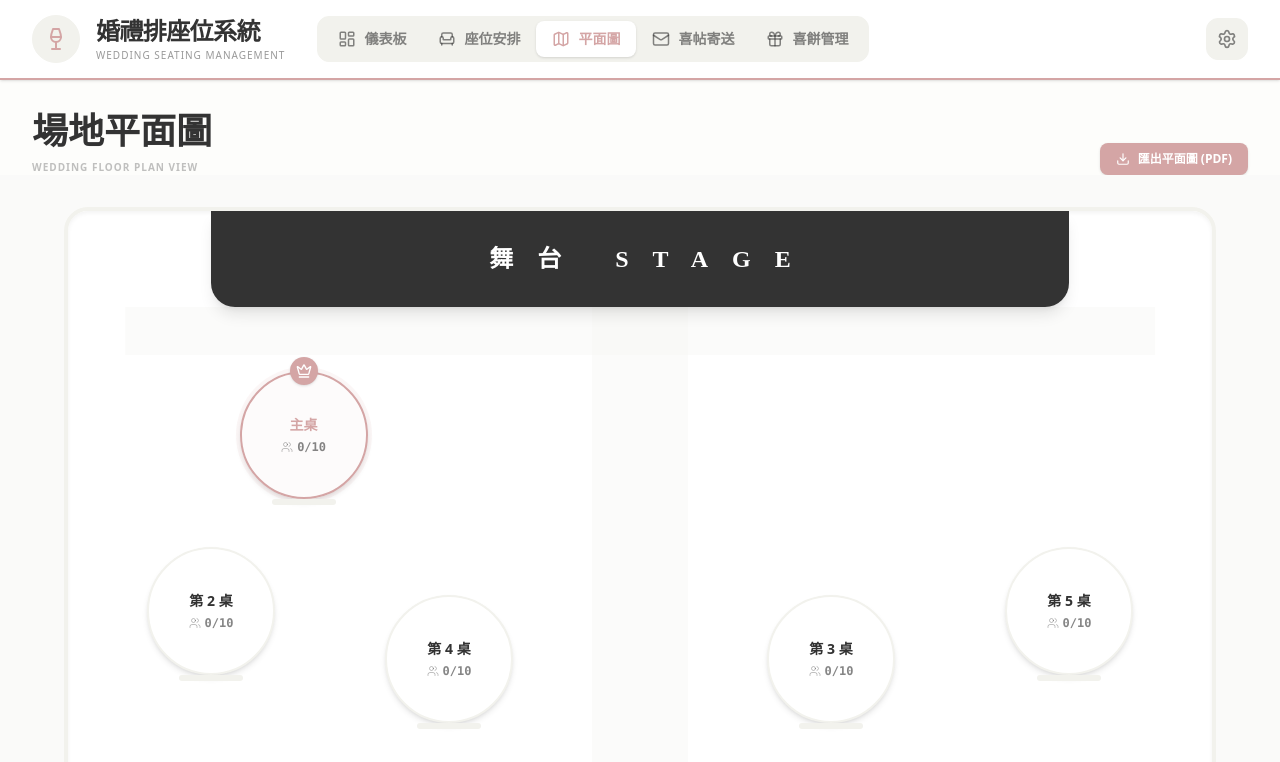
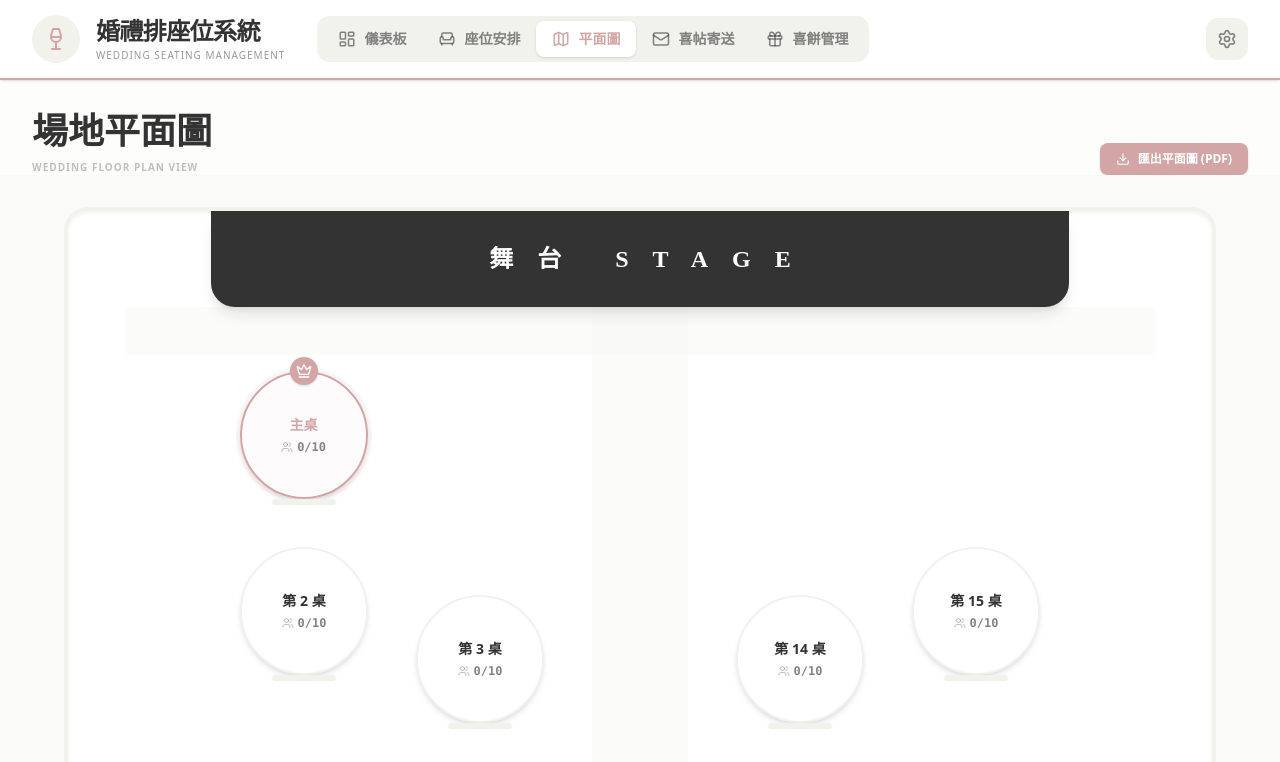
Before and after one commit to Kayra0209/Wedding-Seating-Chart-, a React (Vite) app: page / in a window 1280 px wide. Both pictures are taken after a click on the button "平面圖". Shown: the top 762 px of the page. Built offline with nearby package versions, Linux system fonts and the light colour scheme.

Commit message:
feat: Enable drag-and-drop for table placement
Introduces the ability to reposition tables on the floor plan using drag-and-drop. Updates table data structure to store X and Y coordinates and refactors the floor plan layout logic to support dynamic table positioning.

```diff
--- a/src/App.tsx
+++ b/src/App.tsx
@@ -98,6 +98,7 @@ export default function App() {
   const [invitationSearchQuery, setInvitationSearchQuery] = useState('');
   const [invitationTagFilter, setInvitationTagFilter] = useState<string | null>(null);
   const fileInputRef = useRef<HTMLInputElement>(null);
+  const floorPlanContainerRef = useRef<HTMLDivElement>(null);
   const [isSettingsOpen, setIsSettingsOpen] = useState(false);
   const [searchTerm, setSearchTerm] = useState('');
   const [relationshipFilter, setRelationshipFilter] = useState('all');
@@ -733,6 +734,13 @@ export default function App() {
           g.id === id ? { ...g, isHandDelivered: !g.isHandDelivered } : g
         )
       }))
+    }));
+  };
+
+  const handleUpdateTablePosition = (id: string, x: number, y: number) => {
+    setState(prev => ({
+      ...prev,
+      tables: prev.tables.map(t => t.id === id ? { ...t, x, y } : t)
     }));
   };
 
@@ -794,25 +802,61 @@ export default function App() {
   };
 
   const handleDragEnd = (event: DragEndEvent) => {
-    const { active, over } = event;
+    const { active, over, delta } = event;
     setActiveGuest(null);
     setActiveTableId(null);
 
+    // Handle Floor Plan Movement
+    if (active.data.current?.type === 'floorplan-table') {
+      const tableId = active.data.current.tableId;
+      const table = state.tables.find(t => t.id === tableId);
+      if (table && floorPlanContainerRef.current) {
+        const containerWidth = floorPlanContainerRef.current.offsetWidth;
+        const containerHeight = floorPlanContainerRef.current.offsetHeight;
+
+        const deltaXPercent = (delta.x / containerWidth) * 100;
+        const deltaYPercent = (delta.y / containerHeight) * 100;
+
+        const newX = Math.max(0, Math.min(90, (table.x ?? 0) + deltaXPercent));
+        const newY = Math.max(0, Math.min(95, (table.y ?? 0) + deltaYPercent));
+
+        handleUpdateTablePosition(tableId, newX, newY);
+      }
+      return;
+    }
+
     if (!over) return;
 
     const activeId = active.id as string;
     const overId = over.id as string;
 
-    // Handle Table Reordering
-    if (active.data.current?.table && over.data.current?.table) {
-      if (activeId !== overId) {
+    // Handle Table Swapping (Seating View)
+    if (active.data.current?.table && !active.data.current?.type) {
+      let targetTableId = overId;
+
+      // If hovering over a guest, find the table it belongs to
+      if (!over.data.current?.table && over.data.current?.guest) {
+        const targetTable = state.tables.find(t => t.guests.some(g => g.id === overId));
+        if (targetTable) {
+          targetTableId = targetTable.id;
+        }
+      }
+
+      if (targetTableId && activeId !== targetTableId) {
         setState(prev => {
           const oldIndex = prev.tables.findIndex(t => t.id === activeId);
-          const newIndex = prev.tables.findIndex(t => t.id === overId);
-          const movedTables = arrayMove(prev.tables, oldIndex, newIndex);
-
-          // Auto-update table numbers sequentially
-          const updatedTables = movedTables.map((t: Table, index: number) => ({
+          const newIndex = prev.tables.findIndex(t => t.id === targetTableId);
+
+          if (oldIndex === -1 || newIndex === -1) return prev;
+
+          const newTables = [...prev.tables];
+          // Swap the tables in the array
+          const temp = newTables[oldIndex];
+          newTables[oldIndex] = newTables[newIndex];
+          newTables[newIndex] = temp;
+
+          // Keep the table numbers sequential based on their new positions
+          const updatedTables = newTables.map((t, index) => ({
             ...t,
             number: index + 1
           }));
@@ -2106,8 +2150,11 @@ export default function App() {
                       </button>
                     </div>
                   </div>
-                  <div className="flex-1 overflow-hidden floor-plan-container">
-                    <FloorPlan tables={state.tables} />
+                  <div className="flex-1 overflow-hidden floor-plan-container" ref={floorPlanContainerRef}>
+                    <FloorPlan
+                      tables={state.tables}
+                      onUpdatePosition={handleUpdateTablePosition}
+                    />
                   </div>
                 </motion.div>
               )}
--- a/src/components/FloorPlan.tsx
+++ b/src/components/FloorPlan.tsx
@@ -21,12 +21,19 @@ export const FloorPlan: React.FC<FloorPlanProps> = ({ tables }) => {
   // - Other tables in two columns on each side, staggered
 
   const mainTable = tables.find(t => t.number === 1) || tables[0];
-  const otherTables = tables.filter(t => t.id !== mainTable.id);
+  const otherTables = tables
+    .filter(t => t.id !== mainTable.id)
+    .sort((a, b) => a.number - b.number);
 
-  // Split other tables into left and right sides
-  // We'll assume 2 columns on each side
-  const leftTables = otherTables.filter((_, i) => i % 2 === 0);
-  const rightTables = otherTables.filter((_, i) => i % 2 !== 0);
+  const half = Math.ceil(otherTables.length / 2);
+  const leftSide = otherTables.slice(0, half);
+  const rightSide = otherTables.slice(half);
+
+  // Split each side into 2 columns using a Z-pattern (row-major)
+  const col1 = leftSide.filter((_, i) => i % 2 === 0);
+  const col2 = leftSide.filter((_, i) => i % 2 !== 0);
+  const col3 = rightSide.filter((_, i) => i % 2 === 0);
+  const col4 = rightSide.filter((_, i) => i % 2 !== 0);
 
   const renderTable = (table: Table, isMain: boolean = false) => {
     const totalGuests = table.guests.reduce((sum, g) => sum + g.total, 0);
@@ -117,35 +124,41 @@ export const FloorPlan: React.FC<FloorPlanProps> = ({ tables }) => {
         </div>
 
         {/* Tables Arrangement */}
-        <div className="mt-72 grid grid-cols-2 gap-x-48 gap-y-24 relative z-20">
+        <div className="mt-72 flex justify-center gap-x-48 relative z-20">
           {/* Left Side Columns */}
-          <div className="grid grid-cols-2 gap-x-12 gap-y-24">
-            {leftTables.map((table, idx) => (
-              <div
-                key={table.id}
-                className={cn(
-                  "flex justify-center",
-                  idx % 2 !== 0 ? "mt-12" : "" // Staggered effect
-                )}
-              >
-                {renderTable(table)}
-              </div>
-            ))}
+          <div className="flex gap-x-12">
+            <div className="flex flex-col gap-y-24">
+              {col1.map(table => (
+                <div key={table.id} className="flex justify-center">
+                  {renderTable(table)}
+                </div>
+              ))}
+            </div>
+            <div className="flex flex-col gap-y-24 mt-12">
+              {col2.map(table => (
+                <div key={table.id} className="flex justify-center">
+                  {renderTable(table)}
+                </div>
+              ))}
+            </div>
           </div>
 
           {/* Right Side Columns */}
-          <div className="grid grid-cols-2 gap-x-12 gap-y-24">
-            {rightTables.map((table, idx) => (
-              <div
-                key={table.id}
-                className={cn(
-                  "flex justify-center",
-                  idx % 2 === 0 ? "mt-12" : "" // Staggered effect (opposite of left)
-                )}
-              >
-                {renderTable(table)}
-              </div>
-            ))}
+          <div className="flex gap-x-12">
+            <div className="flex flex-col gap-y-24 mt-12">
+              {col3.map(table => (
+                <div key={table.id} className="flex justify-center">
+                  {renderTable(table)}
+                </div>
+              ))}
+            </div>
+            <div className="flex flex-col gap-y-24">
+              {col4.map(table => (
+                <div key={table.id} className="flex justify-center">
+                  {renderTable(table)}
+                </div>
+              ))}
+            </div>
           </div>
         </div>
 
--- a/src/types.ts
+++ b/src/types.ts
@@ -24,6 +24,8 @@ export interface Table {
   name?: string;
   guests: GuestGroup[];
   capacity: number;
+  x?: number;
+  y?: number;
 }
 
 export interface SeatingState {
```
